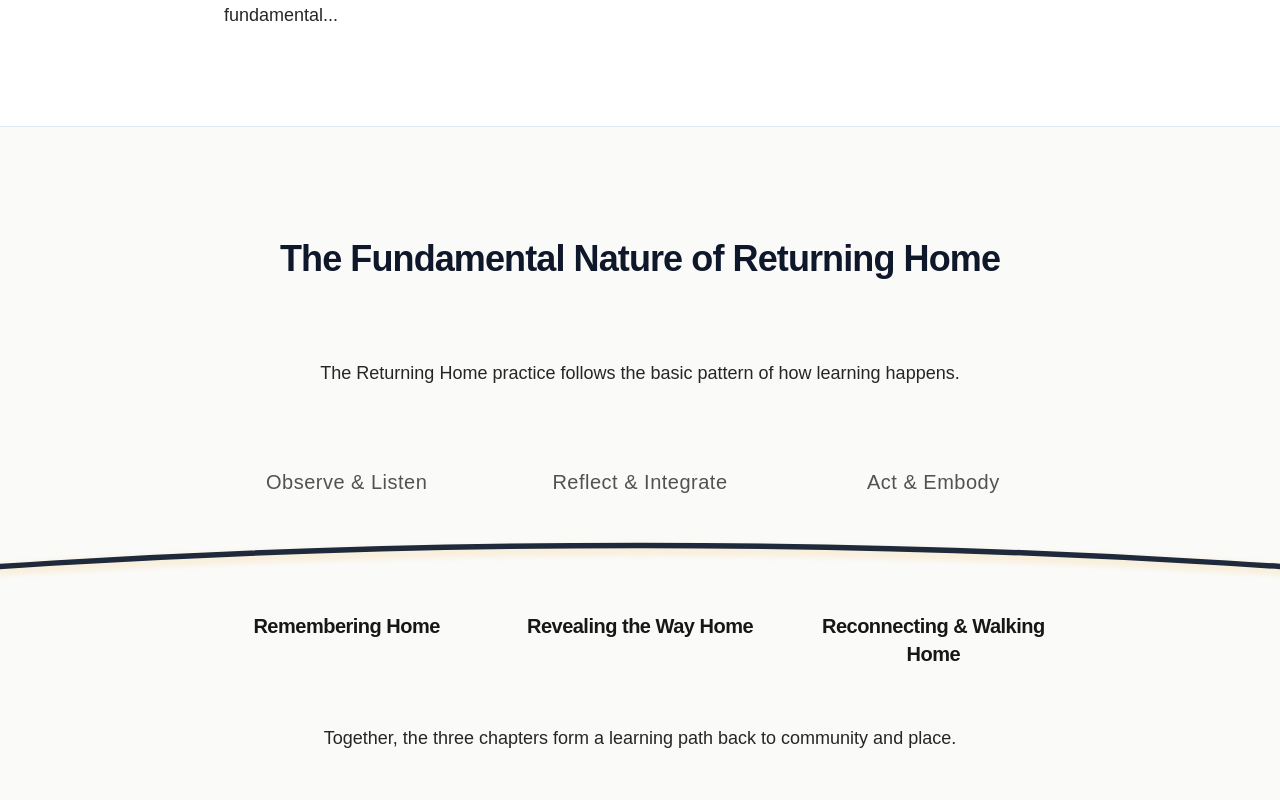
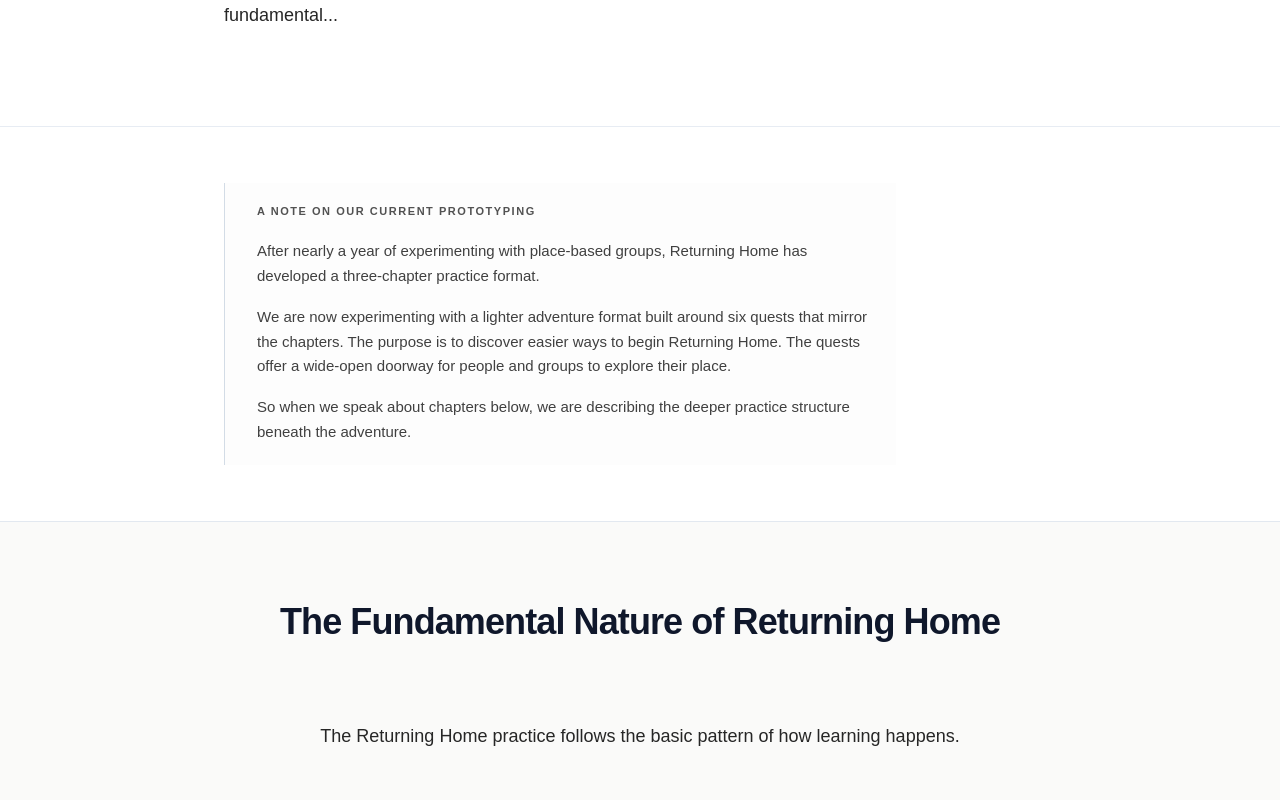
Before and after one commit to Benja-Ross/returning-home-landing, a Next.js app: page /mission-and-method in a window 1280 px wide. Shown: the part 1540-2340 px from the top of the page. Built offline with nearby package versions, Linux system fonts and the light colour scheme.

Commit message:
update to adventure framing

```diff
--- a/src/app/mission-and-method/page.tsx
+++ b/src/app/mission-and-method/page.tsx
@@ -48,8 +48,32 @@ export default function MissionAndMethodPage() {
         </div>
       </section>
 
+      {/* Bridge: prototyping note */}
+      <section className="border-t border-slate-200/80 py-12 sm:py-14">
+        <div className={containerClass}>
+          <aside
+            className="max-w-2xl border-l border-slate-300/80 bg-stone-50/35 py-5 pl-6 pr-3 sm:pl-8 sm:pr-4"
+            aria-label={missionAndMethod.prototypingNote.title}
+          >
+            <h2 className="text-[0.6875rem] font-semibold uppercase tracking-[0.14em] text-neutral-600">
+              {missionAndMethod.prototypingNote.title}
+            </h2>
+            <div className="mt-5 space-y-4">
+              {missionAndMethod.prototypingNote.paragraphs.map((paragraph, i) => (
+                <p
+                  key={i}
+                  className="text-sm leading-[1.65] text-neutral-700 sm:text-[0.9375rem]"
+                >
+                  {paragraph}
+                </p>
+              ))}
+            </div>
+          </aside>
+        </div>
+      </section>
+
       {/* Unified Structure section: learning pattern + macro arc + chapter titles */}
-      <section className={`border-t border-slate-200 ${sectionClass} bg-stone-50 py-24 sm:py-28`}>
+      <section className={`border-t border-slate-200 ${sectionClass} bg-stone-50 pt-16 sm:pt-20 pb-24 sm:pb-28`}>
         <div className={containerClass}>
           <h2 className={`${titleClass} mb-16 sm:mb-20 text-center`}>{missionAndMethod.structure.title}</h2>
           <p className={`${bodyClass} mt-6 mb-16 sm:mb-20 text-center max-w-2xl mx-auto`}>
--- a/src/app/page.tsx
+++ b/src/app/page.tsx
@@ -1,4 +1,4 @@
-import { ChapterArc } from "@/components/landing/ChapterArc";
+import { QuestArcGrid } from "@/components/landing/QuestArcGrid";
 import { FinalCTA } from "@/components/landing/FinalCTA";
 import { Hero } from "@/components/landing/Hero";
 import { Section } from "@/components/landing/Section";
@@ -13,10 +13,10 @@ export default function Home() {
       {/* Hero */}
       <Hero />
 
-      {/* 3 chapters / arc — arc extends beyond viewport, section clips horizontal overflow */}
+      {/* Six quests / arc — arc extends beyond viewport, section clips horizontal overflow */}
       <Section className="overflow-x-clip mt-8 sm:mt-10" innerClassName="mx-auto max-w-5xl px-6 pt-6 pb-16">
-        <h2 className="text-2xl font-semibold mb-3">{landingContent.chapters.title}</h2>
-        <ChapterArc chapters={landingContent.chapters.cards} />
+        <h2 className="text-2xl font-semibold mb-3">{landingContent.quests.title}</h2>
+        <QuestArcGrid quests={landingContent.quests.items} />
       </Section>
 
       {/* How does it work? */}
--- /dev/null
+++ b/src/components/landing/QuestArcGrid.tsx
@@ -0,0 +1,43 @@
+import { ChapterArc } from "@/components/landing/ChapterArc";
+
+const ARC_DUMMY_CHAPTERS = [
+  { number: "1", title: "", body: "" },
+  { number: "2", title: "", body: "" },
+  { number: "3", title: "", body: "" },
+] as const;
+
+const questItemClass =
+  "flex min-h-[4rem] w-full flex-col items-center justify-center px-0.5 py-1";
+
+const questTitleClass =
+  "mx-auto line-clamp-2 max-w-[15ch] text-balance text-center text-[0.75rem] font-bold leading-[1.35] text-slate-600 sm:text-[0.8125rem]";
+
+export function QuestArcGrid(props: { quests: readonly string[] }) {
+  return (
+    <>
+      <div className="relative left-1/2 mt-2 w-screen -translate-x-1/2 overflow-hidden sm:mt-3">
+        <div className="mx-auto max-w-6xl px-6 sm:px-8">
+          <ChapterArc chapters={ARC_DUMMY_CHAPTERS} arcOnly />
+        </div>
+      </div>
+      <div className="relative left-1/2 w-screen -translate-x-1/2 sm:-mt-8">
+        <ul
+          className="mx-auto grid w-full max-w-[34rem] list-none grid-cols-2 gap-x-2.5 gap-y-2 px-6 max-[380px]:max-w-[17.5rem] max-[380px]:grid-cols-1 sm:px-8 lg:max-w-[1080px] lg:grid-cols-6 lg:gap-2"
+          aria-label="Quests"
+        >
+          {props.quests.map((title) => (
+            <li key={title} className="min-w-0">
+              <div className={questItemClass}>
+                <p className={questTitleClass}>{title}</p>
+                <span
+                  className="mt-[calc(0.375rem+10px)] block h-px w-[2.275rem] shrink-0 bg-[rgba(244,178,60,0.42)]"
+                  aria-hidden
+                />
+              </div>
+            </li>
+          ))}
+        </ul>
+      </div>
+    </>
+  );
+}
--- a/src/components/landing/SocialSoilBand.tsx
+++ b/src/components/landing/SocialSoilBand.tsx
@@ -17,7 +17,7 @@ export function SocialSoilBand() {
       {/* Overlay Text */}
       <div className="absolute left-5 bottom-6 md:left-8 md:bottom-8">
         <p className="max-w-[280px] md:max-w-xl text-base sm:text-lg md:text-xl font-semibold leading-relaxed text-white text-left [text-shadow:0_2px_16px_rgba(0,0,0,0.45)]">
-          A practice that grows shared meaning, belonging, and care for place over time.
+        To grow shared meaning, belonging, and possibility <br/>for place over time.
         </p>
       </div>
     </section>
--- a/src/content/landing.ts
+++ b/src/content/landing.ts
@@ -2,7 +2,7 @@ export const landingContent = {
   brand: "Returning Home",
   hero: {
     eyebrow: "Returning Home",
-    titleLines: ["A shared practice", "to grow life", "in place."],
+    titleLines: ["A place-based adventure", "to rediscover", "the place we call home."],
     body: "What becomes possible when we turn home together?",
   },
   whatItIs: {
@@ -13,30 +13,20 @@ export const landingContent = {
   howItWorks: {
     title: "How does it work?",
     paragraphs: [
-      "The three-chapter Returning Home pattern works at many scales.",
+      "The Returning Home adventure works at many scales.",
       "One person can begin alone. A small circle can move through it together. A whole community can return to it again and again.",
-      "One of the most powerful moments comes when people see their individual stories mapped together and reveal something they want to experience in their place together.",
       "No matter how it starts, depth and connection grow through regular practice.",
     ],
   },
-  chapters: {
-    title: "The Three Chapters",
-    cards: [
-      {
-        number: "1",
-        title: "Remembering Home",
-        body: "Participatory storytelling to listen to one another and our shared world.",
-      },
-      {
-        number: "2",
-        title: "Revealing the Way Home",
-        body: "Experiences and games to sense what is ready to emerge.",
-      },
-      {
-        number: "3",
-        title: "Reconnecting & Walking Home",
-        body: "Experience design and collective action to live more fully into our shared world.",
-      },
+  quests: {
+    title: "Six Quests of Returning Home",
+    items: [
+      "Noticing Place",
+      "Finding Belonging",
+      "Listening for Local Story",
+      "Sensing What's Changing",
+      "Opening to Possibility",
+      "Acting and Becoming",
     ],
   },
   shifts: {
--- a/src/content/mission-and-method.ts
+++ b/src/content/mission-and-method.ts
@@ -2,6 +2,10 @@ export type MissionAndMethodContent = {
   pageTitle: string
   pageSubtitle: string
   opening: string[]
+  prototypingNote: {
+    title: string
+    paragraphs: string[]
+  }
   structure: {
     title: string
     intro: string
@@ -55,6 +59,15 @@ export const missionAndMethod: MissionAndMethodContent = {
 
     "Returning Home exists to offer a clear, grounded, and ongoing path forward, based on something fundamental..."
   ],
+
+  prototypingNote: {
+    title: "A Note on Our Current Prototyping",
+    paragraphs: [
+      "After nearly a year of experimenting with place-based groups, Returning Home has developed a three-chapter practice format.",
+      "We are now experimenting with a lighter adventure format built around six quests that mirror the chapters. The purpose is to discover easier ways to begin Returning Home. The quests offer a wide-open doorway for people and groups to explore their place.",
+      "So when we speak about chapters below, we are describing the deeper practice structure beneath the adventure.",
+    ],
+  },
 
   structure: {
     title: "The Fundamental Nature of Returning Home",
```
